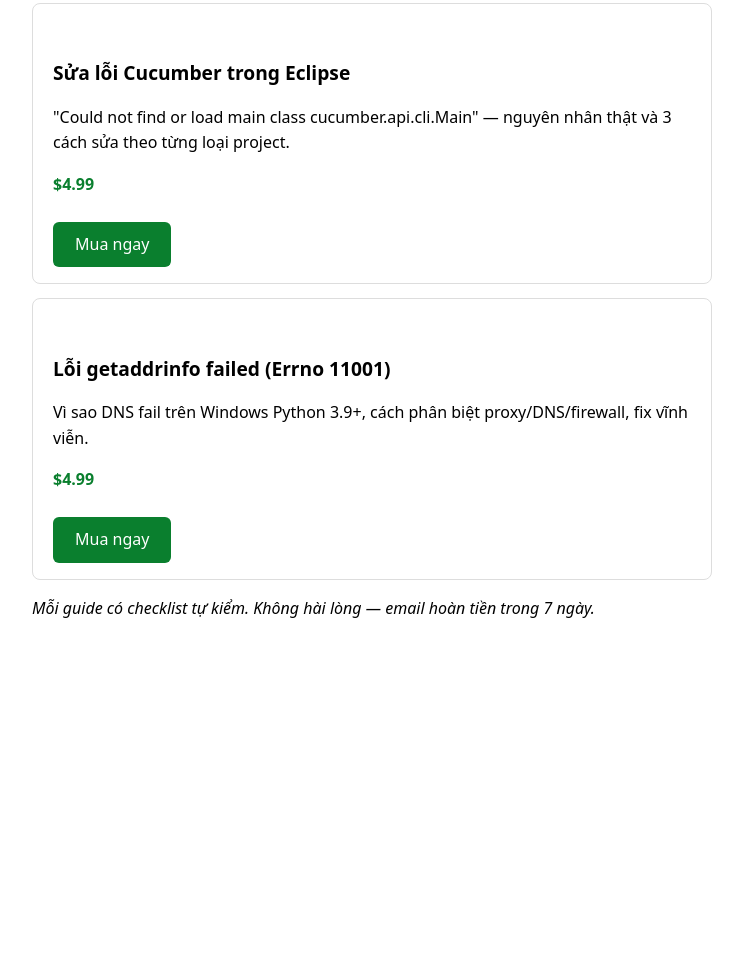
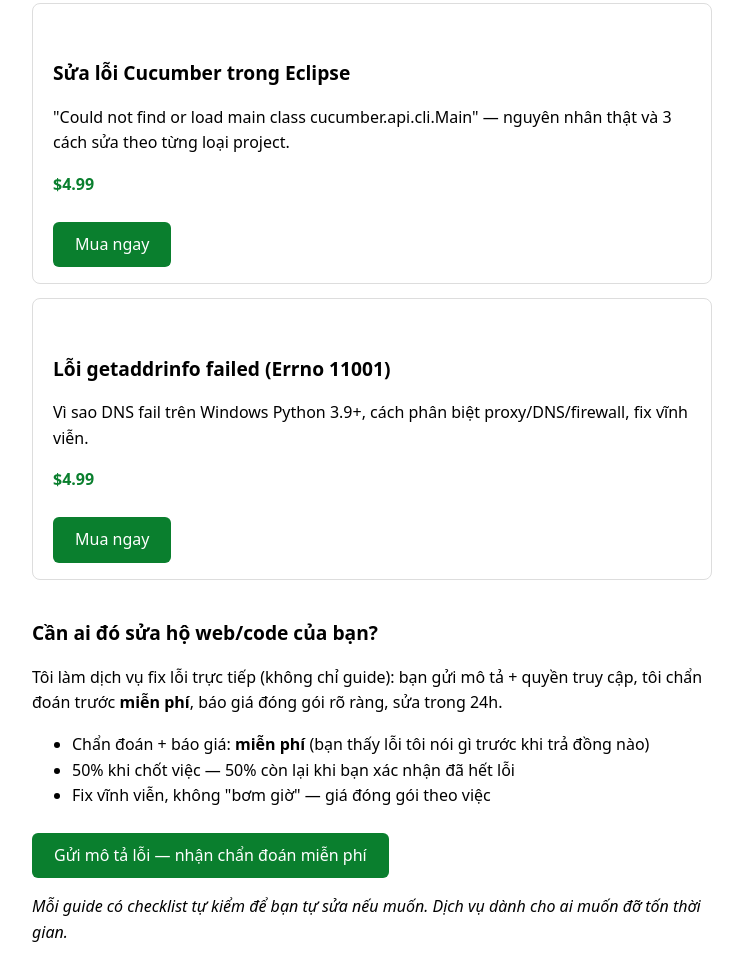
Before and after one commit to chillguys169800-ai/chillguys169800-ai.github.io, a plain HTML site: page index.html in a window 1280 px wide. Shown: the part 499-1479 px from the top of the page, without its empty margins (268-1011 px from the left). Before the commit the page ends 1160 px from the top, so only its background shows below. Drawn offline with Linux system fonts and the light colour scheme.

Commit message:
service section: free diagnosis + 50/50 payment

```diff
--- a/index.html
+++ b/index.html
@@ -8,5 +8,13 @@
 <div class="card"><h2>Tạo thư mục đúng cách trong Python — hết lỗi shutil</h2><p>Đừng gọi shutil.makedirs nữa. Path.mkdir(parents=True, exist_ok=True) làm tất cả — kèm 5 lỗi thường gặp và cách sửa từng lỗi.</p><p class="price">$4.99</p><a class="btn" href="https://payhip.com/checkout/YOUR_LINK_1">Mua ngay</a></div>
 <div class="card"><h2>Sửa lỗi Cucumber trong Eclipse</h2><p>"Could not find or load main class cucumber.api.cli.Main" — nguyên nhân thật và 3 cách sửa theo từng loại project.</p><p class="price">$4.99</p><a class="btn" href="https://payhip.com/checkout/YOUR_LINK_2">Mua ngay</a></div>
 <div class="card"><h2>Lỗi getaddrinfo failed (Errno 11001)</h2><p>Vì sao DNS fail trên Windows Python 3.9+, cách phân biệt proxy/DNS/firewall, fix vĩnh viễn.</p><p class="price">$4.99</p><a class="btn" href="https://payhip.com/checkout/YOUR_LINK_3">Mua ngay</a></div>
-<p><em>Mỗi guide có checklist tự kiểm. Không hài lòng — email hoàn tiền trong 7 ngày.</em></p>
+<h2>Cần ai đó sửa hộ web/code của bạn?</h2>
+<p>Tôi làm dịch vụ fix lỗi trực tiếp (không chỉ guide): bạn gửi mô tả + quyền truy cập, tôi chẩn đoán trước <strong>miễn phí</strong>, báo giá đóng gói rõ ràng, sửa trong 24h.</p>
+<ul>
+<li>Chẩn đoán + báo giá: <strong>miễn phí</strong> (bạn thấy lỗi tôi nói gì trước khi trả đồng nào)</li>
+<li>50% khi chốt việc — 50% còn lại khi bạn xác nhận đã hết lỗi</li>
+<li>Fix vĩnh viễn, không "bơm giờ" — giá đóng gói theo việc</li>
+</ul>
+<p><a class="btn" href="mailto:contact@example.com?subject=Can%20h%E1%BB%97%20fix%20l%E1%BB%97i%20web">Gửi mô tả lỗi — nhận chẩn đoán miễn phí</a></p>
+<p><em>Mỗi guide có checklist tự kiểm để bạn tự sửa nếu muốn. Dịch vụ dành cho ai muốn đỡ tốn thời gian.</em></p>
 </body></html>
```
